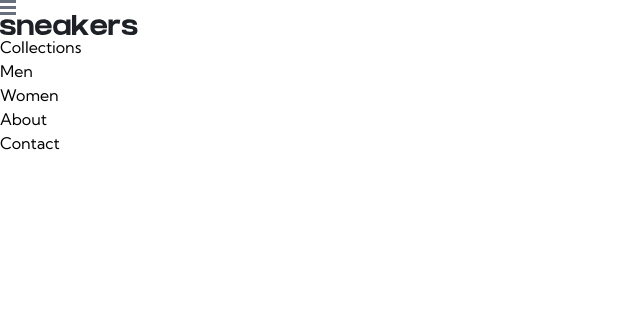
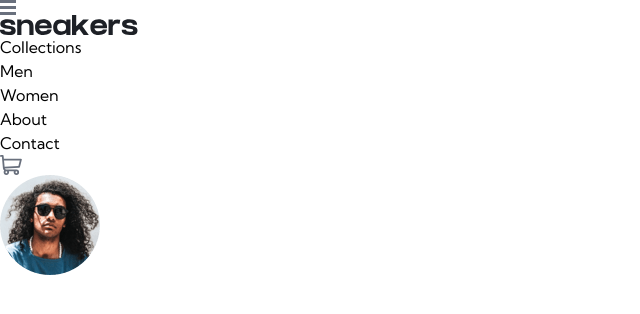
Before and after one commit to nk-on/ecommerce-product-page, a React (Vite) app: page / in a window 1280 px wide. Shown: the top 314 px of the page, without its empty margins (0-640 px from the left). Built offline with nearby package versions, Linux system fonts and the light colour scheme.

Commit message:
Style:adding and styling profile picture and cart icon

```diff
--- a/src/Header.tsx
+++ b/src/Header.tsx
@@ -2,19 +2,33 @@ function Header() {
   const menuItems = ["Collections", "Men", "Women", "About", "Contact"];
   return (
     <>
-      <div className="flex items-center lg:w-[90%] w-full h-[50px] mt-[70px] pb-[30px] border-[#E4E9F2] border-b">
-        <nav className="flex w-[60%] gap-[30px] px-[10px]">
+      <div className="flex justify-between  lg:w-[90%] w-full h-[50px] mt-[70px] pb-[30px] border-[#E4E9F2] border-b">
+        <div>
+          <nav className="flex w-[90%] gap-[30px] px-[10px]">
             <img src="public/icon-menu.svg" alt="menu-icon" className="lg:hidden block" />
             <img src="public/logo.svg" alt="sneakers" className="w-[137.5px] h-[20px]" />
-          <ul className="lg:flex justify-between w-[60%] hidden">
+            <ul className="lg:flex justify-between w-[60%] gap-[30px] hidden">
               {menuItems.map((item) => (
                 <li className="text-[#69707D] text-[15px] cursor-pointer border-[#FF7E1B]  hover:border-b-[4px]">
-                 <div className="pb-[50px]">{item}</div>
+                  <div className="pb-[20px]">{item}</div>
                 </li>
               ))}
             </ul>
           </nav>
         </div>
+        <div className="flex justify-between items-center lg:w-[9%] w-[15%] h-full">
+        <img
+            src="public/icon-cart.svg"
+            alt="icon-cart"
+            className="w-[21.82px] h-[20px] cursor-pointer"
+          />
+          <img
+            src="public/image-avatar.png"
+            alt="image-avatar"
+            className="lg:w-[50px] lg:h-[50px] w-[24px] h-[24px] cursor-pointer"
+          />
+        </div>
+      </div>
     </>
   );
 }
```
Lines whose indentation alone changed are shown as unchanged.
